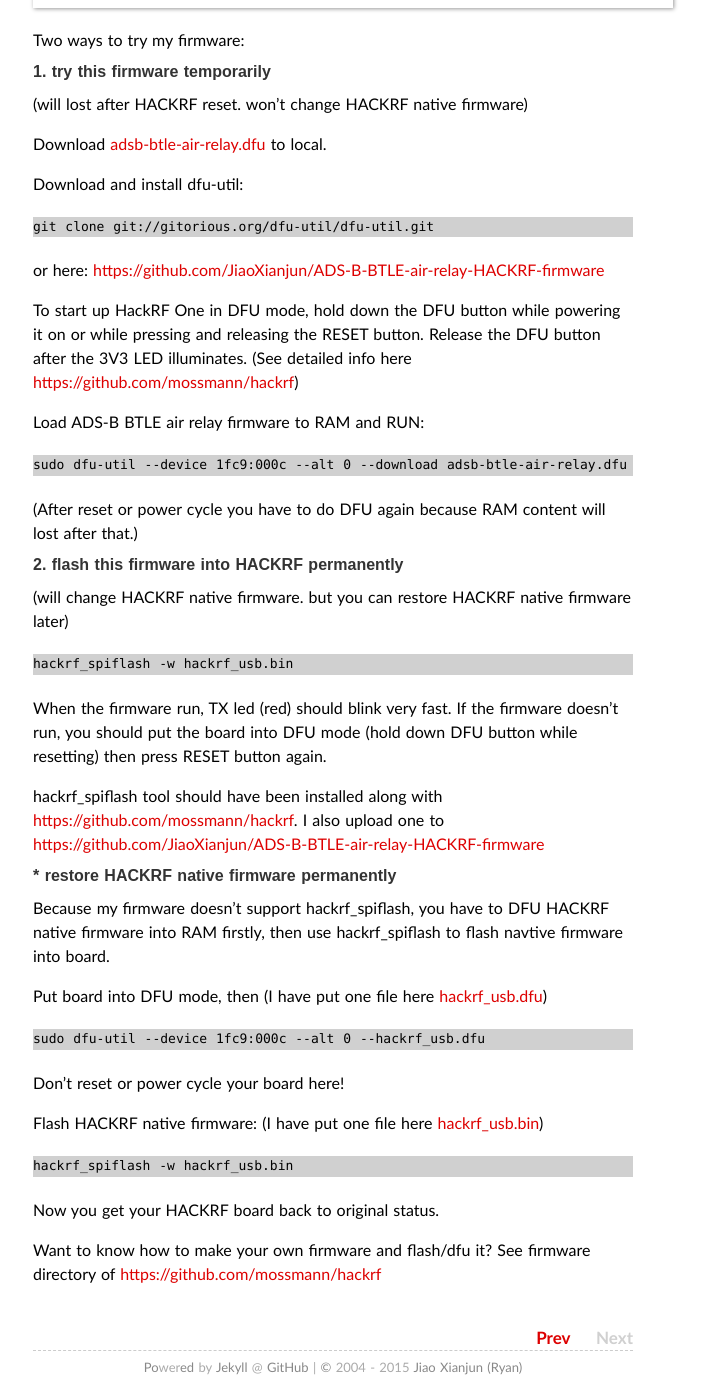
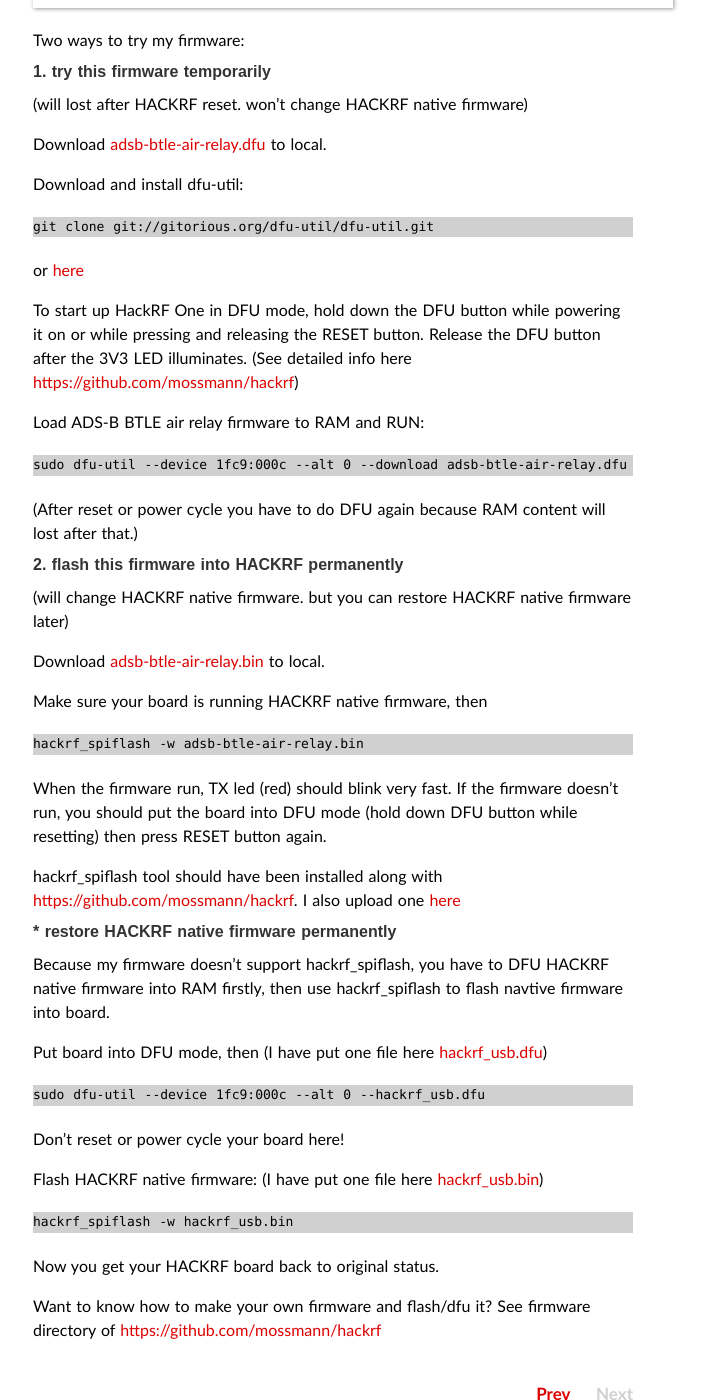
Before and after one commit to sdr-x/sdr-x.github.io, a Jekyll site: the page built from _posts/2015-07-11-abar.md, in a window 1280 px wide and 1400 px high, scrolled down 673 px. Shown: the whole window, without its empty margins (307-1014 px from the left). Built offline with Jekyll 4.4.1, drawn with Linux system fonts in a browser that asks for light colours; some web fonts are replaced; Markdown is read by kramdown in place of the engine named in the settings; comment, search, counter and statistics services are not loaded.

Commit message:
Update 2015-07-11-abar.md

```diff
--- a/_posts/2015-07-11-abar.md
+++ b/_posts/2015-07-11-abar.md
@@ -23,7 +23,7 @@ Download and install dfu-util:
 
     git clone git://gitorious.org/dfu-util/dfu-util.git
 
-or here: [https://github.com/JiaoXianjun/ADS-B-BTLE-air-relay-HACKRF-firmware](https://github.com/JiaoXianjun/ADS-B-BTLE-air-relay-HACKRF-firmware)
+or [here](https://github.com/JiaoXianjun/ADS-B-BTLE-air-relay-HACKRF-firmware)
 
 To start up HackRF One in DFU mode, hold down the DFU button while powering it
 on or while pressing and releasing the RESET button.  Release the DFU button
@@ -39,11 +39,15 @@ Load ADS-B BTLE air relay firmware to RAM and RUN:
 
 (will change HACKRF native firmware. but you can restore HACKRF native firmware later)
 
-    hackrf_spiflash -w hackrf_usb.bin
+Download [adsb-btle-air-relay.bin](https://github.com/sdr-x/sdr-x.github.io/blob/master/_resource/adsb-btle-air-relay.bin) to local.
+
+Make sure your board is running HACKRF native firmware, then
+
+    hackrf_spiflash -w adsb-btle-air-relay.bin
 
 When the firmware run, TX led (red) should blink very fast. If the firmware doesn't run, you should put the board into DFU mode (hold down DFU button while resetting) then press RESET button again.
 
-hackrf_spiflash tool should have been installed along with [https://github.com/mossmann/hackrf](https://github.com/mossmann/hackrf). I also upload one to [https://github.com/JiaoXianjun/ADS-B-BTLE-air-relay-HACKRF-firmware](https://github.com/JiaoXianjun/ADS-B-BTLE-air-relay-HACKRF-firmware)
+hackrf_spiflash tool should have been installed along with [https://github.com/mossmann/hackrf](https://github.com/mossmann/hackrf). I also upload one  [here](https://github.com/JiaoXianjun/ADS-B-BTLE-air-relay-HACKRF-firmware)
 
 ####* restore HACKRF native firmware permanently
 
```
